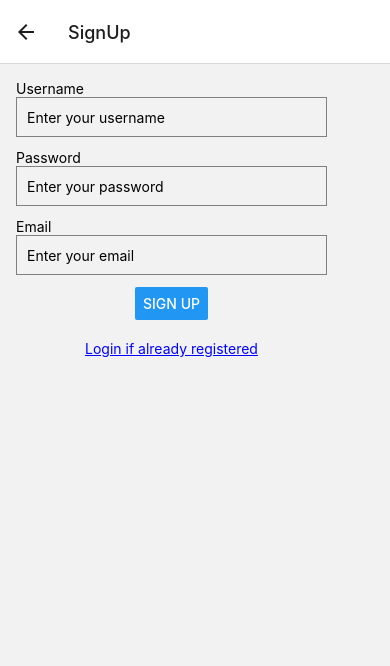
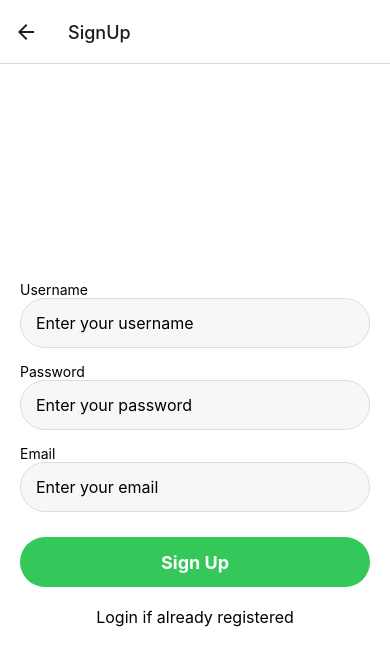
Before and after one commit to Jessel1994/flash-cards-fe, a React Native app in the folder FlashCardsApp/: screen /SignUp in a window 390 px wide. Shown: the top 666 px of the page. Built offline with nearby package versions, Linux system fonts and the light colour scheme.

Commit message:
styling stuff

```diff
--- a/FlashCardsApp/components/FlipCard.jsx
+++ b/FlashCardsApp/components/FlipCard.jsx
@@ -1,5 +1,5 @@
 import FlipCard from 'react-native-flip-card';
-import { View, Text, StyleSheet, Pressable, Button } from 'react-native';
+import { View, Text, StyleSheet, Pressable,TouchableOpacity, Button } from 'react-native';
 import React, { useState, useEffect } from 'react';
 import { useRoute } from '@react-navigation/native';
 import { getSingleCard, updateCardIsCorrect } from '../api';
@@ -107,21 +107,14 @@ const Card = () => {
             </View>
           </FlipCard>
 
-          <View>
-            <Button
-              isActive={index === 0 ? false : true}
-              title='back'
-              position='absolute'
-              left='10'
-              onPress={() => handleBack(index)}
-            />
-            <Button
-              title='Next'
-              position='absolute'
-              right='10'
-              onPress={() => handleNext(index)}
-            />
-          </View>
+          <View style={styles.navigationButtons}>
+    <TouchableOpacity style={styles.backButton} disabled={index === 0? true: false} onPress={() => handleBack(index)}>
+      <Text style={styles.buttonText}>BACK</Text>
+    </TouchableOpacity>
+          <TouchableOpacity style={styles.nextButton} onPress={() => handleNext(index)}>
+      <       Text style={styles.buttonText}>NEXT</Text>
+          </TouchableOpacity>
+        </View>
         </View>
       ) : (
         <Text style={styles.pageUpdates}>loading...</Text>
@@ -129,73 +122,75 @@ const Card = () => {
     </View>
   );
 };
-
 const styles = StyleSheet.create({
   container: {
     flex: 1,
-    width: '75%',
-    height: '300px',
     justifyContent: 'center',
     alignItems: 'center',
+
   },
   card: {
-    width: '70%',
-    height: '200px',
-    marginTop: '30px',
-    // alignItems: 'center',
-    margin: 'auto',
+    minWidth: "400px" , // You may need to adjust this to a fixed size or use flex
+    minHeight: '250px', // Adjust the height accordingly
     justifyContent: 'center',
-    borderRadius: 20,
+    alignItems: 'center',
+    backgroundColor: '#fff', // If the card is white
+    borderRadius: 10, // Rounded corners
+    // Add shadows if needed to lift the card from the background
+    elevation: 5, // for Android
+    shadowColor: '#000', // for iOS
+    shadowOffset: { width: 0, height: 2 }, // for iOS
+    shadowOpacity: 0.25,
+    shadowRadius: 3.84,
+  },
+  navigationButtons: {
+    flexDirection: 'row', // Arrange buttons in a row
+    justifyContent: 'space-between', // Space out the 'Back' and 'Next' buttons
+    alignItems: 'center', // Center buttons vertically
+    width: '100%', // Ensure the container takes full width of the card
+    marginTop: 20, // Space from the card or bottom of the screen
+  },
+  backButton: {
+    backgroundColor: '#007AFF', // Blue color for the button
+    paddingVertical: 10,
+    paddingHorizontal: 20,
+    borderRadius: 25, // Rounded corners for buttons
+    minWidth: 100, // Minimum width for the 'Back' button
+    alignItems: 'center', // Center text horizontally
+  },
+  nextButton: {
+    backgroundColor: '#007AFF', // Blue color for the button
+    paddingVertical: 10,
+    paddingHorizontal: 20,
+    borderRadius: 25, // Rounded corners for buttons
+    minWidth: 100, // Minimum width for the 'Next' button
+    alignItems: 'center', // Center text horizontally
+  },
+  buttonText: {
+    color: '#fff', // White color for the button text
+    fontSize: 16, // Font size for the button text
+    fontWeight: 'bold', // Bold font weight for the button text
+  },
+  cardtext: {
+    alignContent: 'center',
+    justifyContent: 'center',
+    textAlign: 'center',
+    alignSelf: 'center'
+
+  },
+  face: {
+    justifyContent: 'center',
+    alignContent: 'center'
   },
   cardSide: {
-    width: '400px',
-    height: '50%',
-    backgroundColor: 'lightblue',
+    flex: 1,
+    justifyContent: 'center',
     alignItems: 'center',
-    justifyContent: 'center',
-    borderRadius: 20,
-  },
-  face: {
-    width: '90%',
-  },
-  back: {
-    width: '90%',
-  },
-  cardtext: {
-    padding: '16px',
-    fontSize: '16px',
-  },
-  correctBtn: {
-    backgroundColor: '#228b22',
-    paddingHorizontal: 12,
-    paddingVertical: 10,
-    borderRadius: 4,
-    minWidth: '48%',
-    textAlign: 'center',
-  },
-  incorrectBtn: {
-    paddingHorizontal: 12,
-    paddingVertical: 10,
-    borderRadius: 4,
-    minWidth: '48%',
-    backgroundColor: '#ff7f50', //'coral',
-    textAlign: 'center',
-  },
-  buttonsContainer: {
-    marginTop: '50px',
-    flexDirection: 'row',
-    justifyContent: 'space-around',
-    position: 'absolute',
-    bottom: '16px',
-  },
-  buttonText: {},
-  pageUpdates: {
-    backgroundColor: 'skyblue',
-    marginTop: '50px',
-    textAlign: 'center',
-    padding: '16px',
-    fontSize: '32px',
-  },
+  }
+
 });
 
+
+
+
 export default Card;
--- a/FlashCardsApp/components/Login.jsx
+++ b/FlashCardsApp/components/Login.jsx
@@ -67,42 +67,69 @@ const Login = ({ navigation }) => {
       </View>
       {loginError && <Text>{loginError}</Text>}
 
-      <Button title="Log In" onPress={() => {handleLogIn(user)}} style={styles.signUpButton} />
+      <TouchableOpacity style={styles.button} onPress={handleLogIn}>
+        <Text style={styles.buttonText}>Log In</Text>
+      </TouchableOpacity>
+
       <TouchableOpacity onPress={navigateToSignUp}>
         <Text style={styles.signupText}>Haven't got an account? Sign Up</Text>
       </TouchableOpacity>
+      {loginError && <Text style={styles.errorText}>{loginError}</Text>}
+
     </View>
   );
 };
 
 const styles = StyleSheet.create({
   container: {
-    width: 343,
-    padding: 16,
-    flexDirection: 'column',
-    alignItems: 'center',
-    gap: 12,
+    flex: 1, // Make sure the container takes the full screen height
+    justifyContent: 'center', // Center the content vertically
+    alignItems: 'center', // Center the content horizontally
+    padding: 20, // Add some padding around the screen
+    backgroundColor: '#fff', // Assuming the background is white
   },
   inputContainer: {
     width: '100%',
+    marginBottom: 20, // Add some margin at the bottom of each input container
   },
   input: {
     width: '100%',
-    height: 40,
+    height: 50, // Increase the height for a bigger touch area
     borderWidth: 1,
-    borderColor: 'gray',
-    paddingHorizontal: 10,
+    borderColor: '#ddd', // A lighter border color
+    borderRadius: 25, // Round the corners
+    paddingHorizontal: 15, // Horizontal padding within the input
+    fontSize: 16, // Increase the font size
+    backgroundColor: '#f7f7f7', // A light gray background color for the input field
+  },
+  button: { // This style is for the login button
+    width: '100%',
+    height: 50, // Match the height of the text inputs
+    backgroundColor: '#34C759', // The green color from the image
+    justifyContent: 'center', // Center the text inside the button
+    alignItems: 'center', // Center the text horizontally
+    borderRadius: 25, // Round the corners
+    marginTop: 10, // Add some margin at the top
+  },
+  buttonText: { // This style is for the text inside the button
+    color: '#fff', // White text color
+    fontSize: 18, // Increase the font size
+    fontWeight: 'bold', // Make the text bold
   },
   signUpButton: {
-    borderRadius: 100,
-    backgroundColor: 'green',
-    color: 'green',
+    // Removed as we're going to style the Button component directly
   },
   signupText: {
-    textDecorationLine: 'underline',
-    color: 'blue',
-    marginTop: 8,
+    textDecorationLine: 'none', // Remove the underline as it's not present in the image
+    color: '#000', // Black color for the text
+    marginTop: 20, // Add more space before the sign-up prompt
+    fontSize: 16, // Match the font size with inputs
+  },
+  errorText: {
+    color: 'red', // Assuming the error text should be red
+    marginBottom: 20, // Space between error text and input fields
   },
 });
 
+
 export default Login;
--- a/FlashCardsApp/components/SignUp.jsx
+++ b/FlashCardsApp/components/SignUp.jsx
@@ -102,15 +102,14 @@ const SignUpForm = ({ navigation }) => {
       />
     </View>
 
-      <Button
-        title={isSigningUp ? "Signing Up..." : "Sign Up"}
-        onPress={handleSignUp}
-        style={styles.signUpButton}
-        disabled={isSigningUp}
-      />
-      {error && <Text>{error}</Text>}
+      <TouchableOpacity style={styles.button} onPress={handleSignUp} disabled={isSigningUp}>
+        <Text style={styles.buttonText}>{isSigningUp ? "Signing Up..." : "Sign Up"}</Text>
+      </TouchableOpacity>
+
+      {error && <Text style={styles.errorText}>{error}</Text>}
       {passwordError && <Text style={styles.errorText}>{passwordError}</Text>}
       {emailError && <Text style={styles.errorText}>{emailError}</Text>}
+
 
       <TouchableOpacity onPress={navigateToLogin}>
         <Text style={styles.loginText}>Login if already registered</Text>
@@ -122,36 +121,51 @@ const SignUpForm = ({ navigation }) => {
 
 const styles = StyleSheet.create({
   container: {
-    width: 343,
-    padding: 16,
-    flexDirection: 'column',
-    alignItems: 'center',
-    gap: 12,
+    flex: 1, // Take up the full height
+    justifyContent: 'center', // Center content vertically
+    alignItems: 'center', // Center content horizontally
+    padding: 20, // Padding around the screen
+    backgroundColor: '#fff', // White background
   },
   inputContainer: {
     width: '100%',
+    marginBottom: 15, // Space between input fields
   },
   input: {
     width: '100%',
-    height: 40,
+    height: 50, // Height of the input field
     borderWidth: 1,
-    borderColor: 'gray',
-    paddingHorizontal: 10,
+    borderColor: '#ddd', // Lighter border color
+    borderRadius: 25, // Rounded corners
+    paddingHorizontal: 15, // Padding inside the input field
+    fontSize: 16, // Font size
+    backgroundColor: '#f7f7f7', // Light gray background color for input
   },
-  signUpButton: {
-    borderRadius: 100,
-    backgroundColor: 'green',
-    color: 'green',
+  button: { // Styles for the sign up button
+    width: '100%',
+    height: 50, // Match the input field height
+    backgroundColor: '#34C759', // Green color for the button
+    justifyContent: 'center', // Center the label vertically
+    alignItems: 'center', // Center the label horizontally
+    borderRadius: 25, // Rounded corners
+    marginTop: 10, // Space from the last input field
+  },
+  buttonText: { // Styles for the text inside the button
+    color: '#fff', // White color text
+    fontSize: 18, // Font size
+    fontWeight: 'bold', // Bold text
   },
   errorText: {
-    color: 'red',
-    marginTop: 5,
+    color: 'red', // Error messages in red
+    marginBottom: 10, // Space between error message and input field
   },
   loginText: {
-    textDecorationLine: 'underline',
-    color: 'blue',
-    marginTop: 8,
+    textDecorationLine: 'none', // No underline
+    color: '#000', // Black color text
+    marginTop: 20, // Space from the button
+    fontSize: 16, // Font size
   },
 });
 
+
 export default SignUpForm;
```
